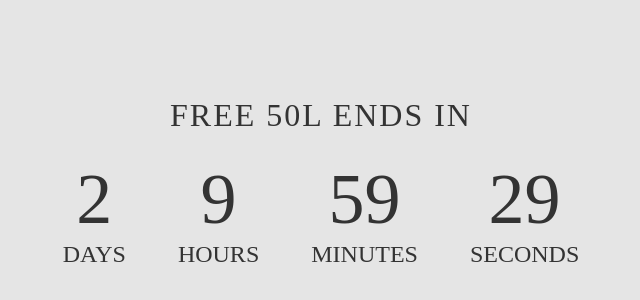
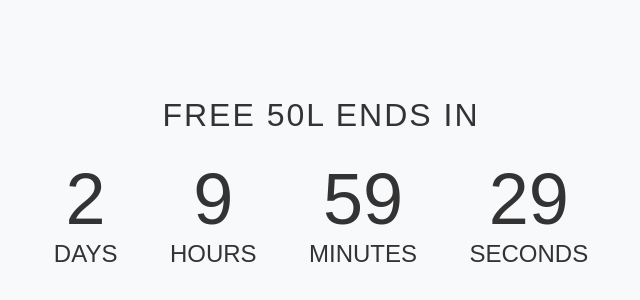
Before and after one commit to shaun-boilerjuice/apps, a plain HTML site: page index.html in a window 1280 px wide. Shown: the part 206-506 px from the top of the page, without its empty margins (319-959 px from the left). Drawn offline with Linux system fonts and the light colour scheme.

Commit message:
Update style.css

```diff
--- a/style.css
+++ b/style.css
@@ -16,9 +16,9 @@ html, body {
 
 body {
   align-items: center;
-  background-color: #e5e5e5;
+  background-color: #f8f9fa;
   display: flex;
-  font-family: Montserrat;
+  font-family: Montserrat, sans-serif;
 }
 
 .container {
```
